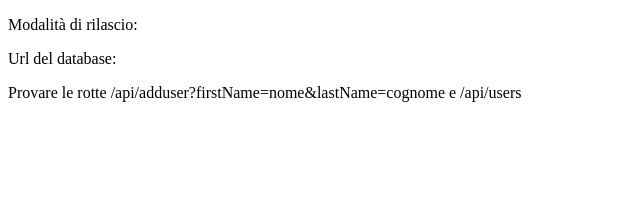
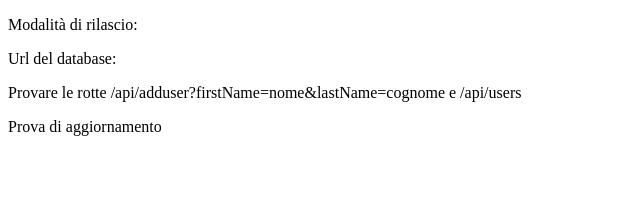
Before and after one commit to iacobucci/cfn-nuxt-typeorm-ecs-rds, a Nuxt app: page / in a window 1280 px wide. Shown: the top 208 px of the page, without its empty margins (0-640 px from the left). Built offline with nearby package versions, Linux system fonts and the light colour scheme; no server answers.

Commit message:
modified:   README.md 	modified:   app.vue

```diff
--- a/app.vue
+++ b/app.vue
@@ -8,5 +8,6 @@
 	<p>Modalità di rilascio: {{ data?.env }}</p>
 	<p>Url del database: {{ data?.url }}</p>
 	<p>Provare le rotte /api/adduser?firstName=nome&lastName=cognome e /api/users</p>
+	<p>Prova di aggiornamento</p>
   </div>
 </template>
```
Also changed, not shown: 1 other file (tests, documents, lock files or other folders).
